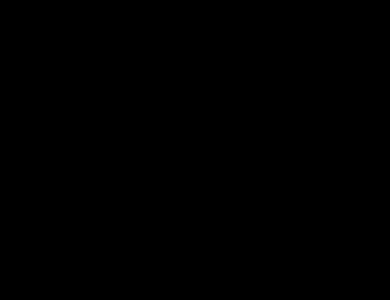
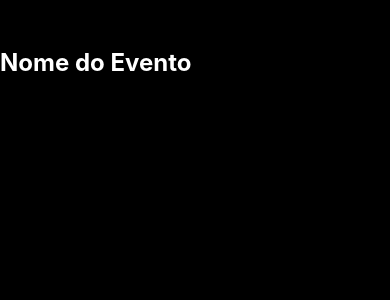
Before and after one commit to IgorBarrosIB/imhere, a React Native app: screen / in a window 390 px wide. Shown: the top 300 px of the page. Built offline with nearby package versions, Linux system fonts and the light colour scheme.

Commit message:
Adicionando styles

```diff
--- a/App.tsx
+++ b/App.tsx
@@ -4,7 +4,7 @@
 export default function App(){
   return (
     <SafeAreaView style={styles.container}>
-      <Text>Hello World !!!</Text>
+      <Text style={styles.text}>Nome do Evento</Text>
     </SafeAreaView>
   );
 }
@@ -12,6 +12,13 @@
 const styles = StyleSheet.create({
   container: {
     backgroundColor: 'black',
-    flex: 1
+    flex: 1,
+    alignContent: "center"
+  },
+  text: {
+    color: 'white',
+    fontWeight: "bold",
+    marginTop: 48,
+    fontSize: 24
   }
 })
```
